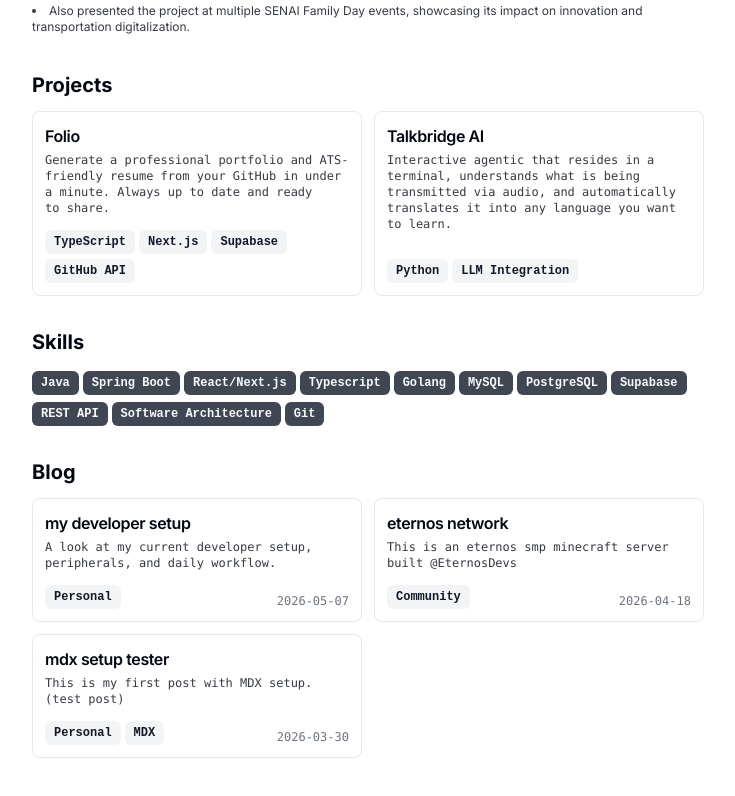
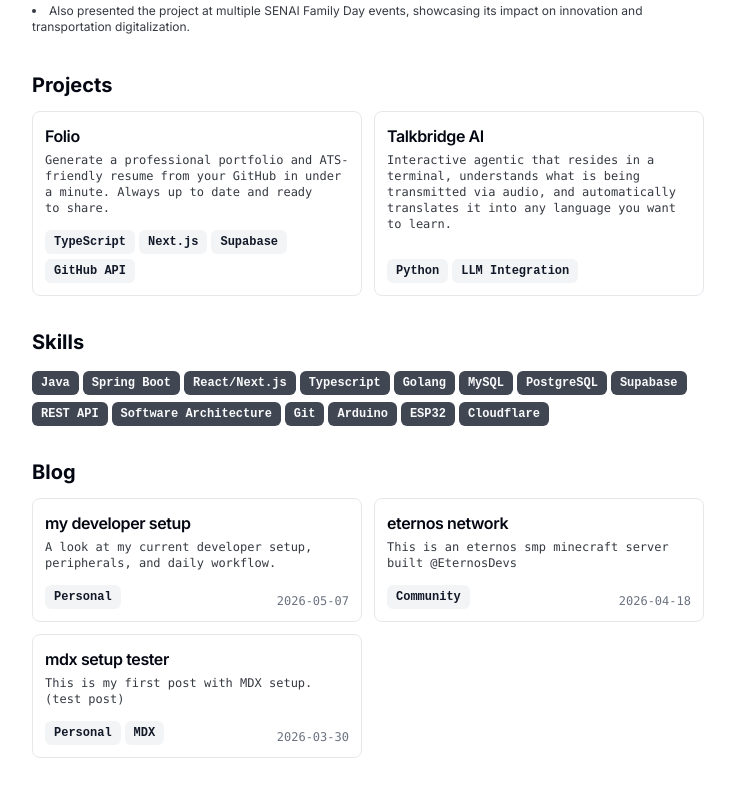
Before and after one commit to miguelrcha/miguelrcha.dev, a Next.js app: page / in a window 1280 px wide. Shown: the part 1135-1931 px from the top of the page, without its empty margins (272-1007 px from the left). Built offline with nearby package versions, Linux system fonts and the light colour scheme.

Commit message:
chore: add skills Arduino, ESP32, and Cloudflare to SKILLS

```diff
--- a/src/app/page.tsx
+++ b/src/app/page.tsx
@@ -144,7 +144,7 @@
 
 const SKILLS = [
   "Java", "Spring Boot", "React/Next.js", "Typescript", "Golang",
-  "MySQL", "PostgreSQL", "Supabase", "REST API", "Software Architecture", "Git",
+  "MySQL", "PostgreSQL", "Supabase", "REST API", "Software Architecture", "Git", "Arduino", "ESP32", "Cloudflare",
 ];
 
 // ── Sub-components ────────────────────────────────────────────────────────────
```
